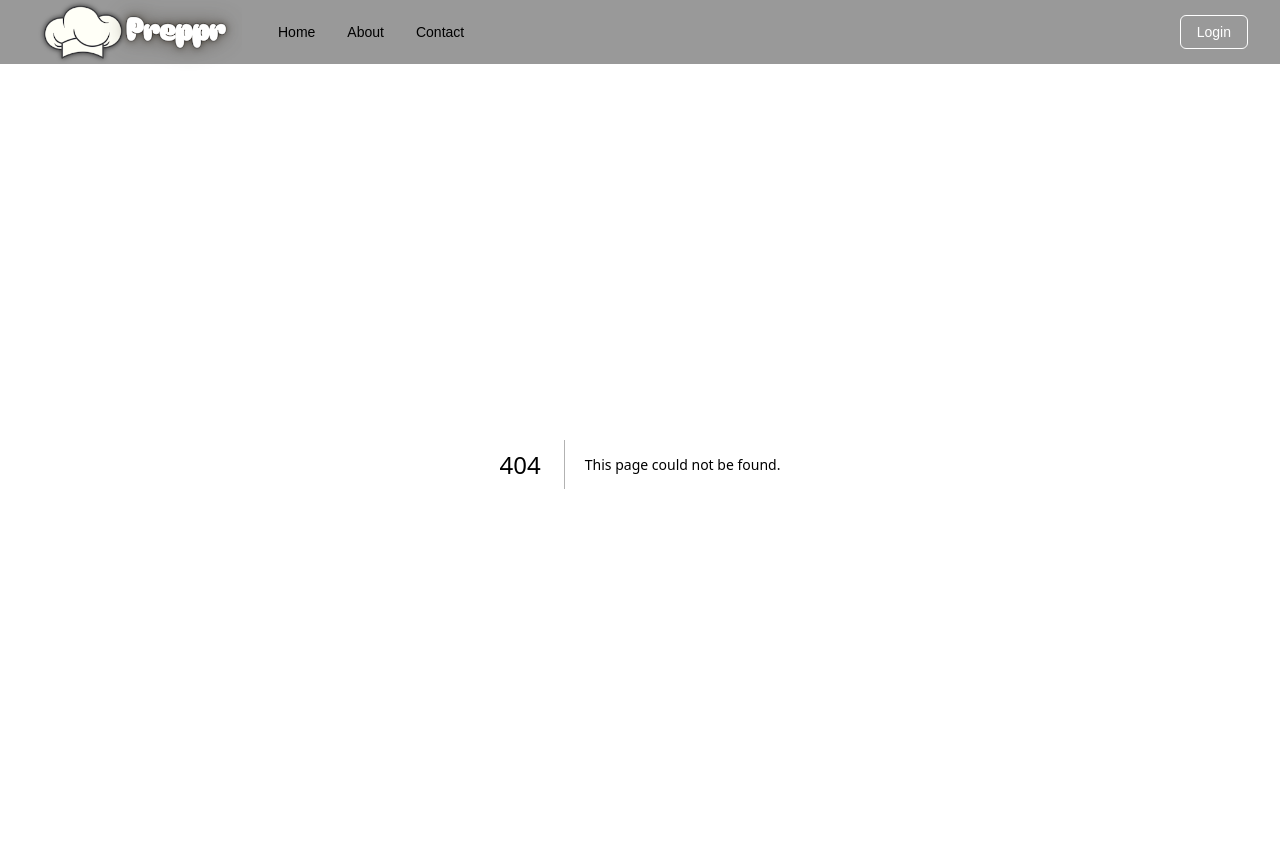
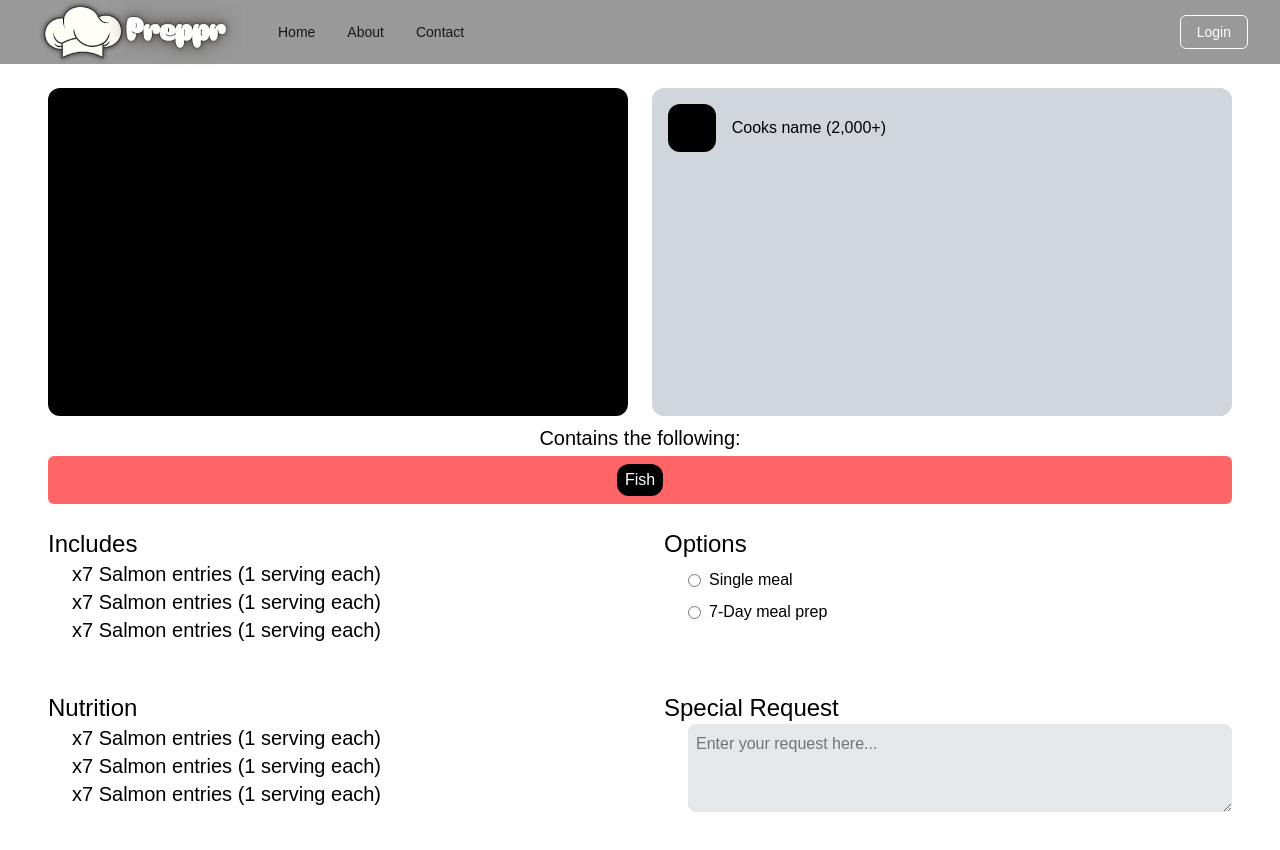
Before and after one commit to ScottyP1/preppr, a Next.js app in the folder frontend/: page /market/1 in a window 1280 px wide. Before the commit this address had no page. Shown: the top 850 px of the page. After the commit the page ends 812 px from the top, so only its background shows below. Built offline with nearby package versions, Linux system fonts and the light colour scheme.

Commit message:
Add: Market_item page template

```diff
--- /dev/null
+++ b/frontend/src/app/market/[id]/page.js
@@ -0,0 +1,121 @@
+"use client";
+
+import { useState, useEffect } from "react";
+import { useParams } from "next/navigation";
+
+import Image from "next/image";
+
+export default function MarketItem() {
+  // grabs id from the params
+  const params = useParams();
+  const id = params.id;
+
+  //   Todo:
+  //    Set up useEffect to trigger on id change
+  //    Should send api call to fetch more detail on specific item
+  //    User can add item to cart, message chef for special request
+
+  //   useEffect(() => {}, [id]);
+
+  return (
+    <div className="mx-12 text-black">
+      <div className="flex flex-col md:flex-row gap-6 mt-6">
+        {/* image */}
+        <div className="w-full md:w-1/2">
+          <div className="bg-black h-82 rounded-xl" />
+        </div>
+
+        {/* Cook profile */}
+        <div className="w-full md:w-1/2 bg-gray-300 p-4 rounded-xl">
+          <div className="flex gap-4 items-center">
+            <div className="bg-black h-12 w-12 rounded-xl" />
+            <h3>Cooks name (2,000+)</h3>
+          </div>
+        </div>
+      </div>
+
+      {/* List out warning containments */}
+      <h1 className="text-center mt-2 text-xl">Contains the following:</h1>
+      <div className="flex justify-center items-center mt-1 bg-red-400  rounded-md h-12">
+        <span className="bg-black px-2 py-1 rounded-xl text-md text-white">
+          Fish
+        </span>
+      </div>
+
+      {/* List out complete order package details (Dummy Data) */}
+      <div className="grid grid-cols-2 mt-6 gap-12">
+        {/* Will create reusable component */}
+        {/* Left column */}
+        <div>
+          <h2 className="text-2xl">Includes</h2>
+          <div className="flex flex-col">
+            <span className="ml-6 text-xs md:text-xl">
+              x7 Salmon entries (1 serving each)
+            </span>
+            <span className="ml-6 text-xs md:text-xl">
+              x7 Salmon entries (1 serving each)
+            </span>
+            <span className="ml-6 text-xs md:text-xl">
+              x7 Salmon entries (1 serving each)
+            </span>{" "}
+          </div>
+        </div>
+
+        {/* Right column */}
+        <div>
+          <h2 className="text-2xl mb-2">Options</h2>
+          <div className="flex flex-col gap-2 ml-6">
+            <label className="flex items-center gap-2 cursor-pointer">
+              <input
+                type="radio"
+                name="option"
+                value=""
+                className="accent-black"
+              />
+              <span>Single meal</span>
+            </label>
+            <label className="flex items-center gap-2 cursor-pointer">
+              <input
+                type="radio"
+                name="option"
+                value=""
+                className="accent-black"
+              />
+              <span>7-Day meal prep</span>
+            </label>
+          </div>
+        </div>
+
+        {/* Left column  row-2 */}
+        <div>
+          <h2 className="text-2xl">Nutrition</h2>
+          <div className="flex flex-col">
+            <span className="ml-6 text-xs md:text-xl">
+              x7 Salmon entries (1 serving each)
+            </span>{" "}
+            <span className="ml-6 text-xs md:text-xl">
+              x7 Salmon entries (1 serving each)
+            </span>{" "}
+            <span className="ml-6 text-xs md:text-xl">
+              x7 Salmon entries (1 serving each)
+            </span>{" "}
+          </div>
+        </div>
+
+        {/* Right column row-2 */}
+        <div className="">
+          <h2 className="text-2xl">Special Request</h2>
+          <div className="flex flex-col">
+            <textarea
+              id="message"
+              name="user_message"
+              rows="3"
+              placeholder="Enter your request here..."
+              className="ml-6 bg-gray-200 rounded-lg p-2"
+            ></textarea>
+          </div>
+        </div>
+      </div>
+    </div>
+  );
+}
```
